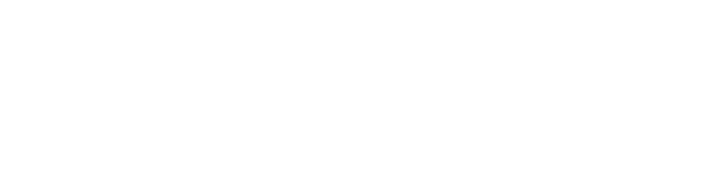
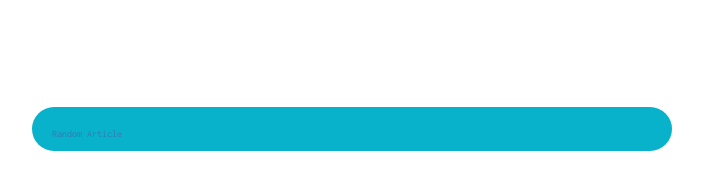
Before and after one commit to Pachj/wikipedia-viewer, a plain HTML site: page index.html in a window 1280 px wide. Shown: the whole page, without its empty margins (288-991 px from the left). Drawn offline with nearby package versions, Linux system fonts and the light colour scheme.

Commit message:
random article link added

```diff
--- a/css/style.css
+++ b/css/style.css
@@ -0,0 +1,13 @@
+body {
+    font-family: 'Inconsolata', monospace;
+    color: white;
+    font-size: 10px;
+}
+
+#action-box {
+    background-color: #09b2cb;
+    border-radius: 30px;
+    padding: 2em;
+    padding-bottom: 1em;
+    margin-top: 8.33333333%;
+}
--- a/index.html
+++ b/index.html
@@ -11,6 +11,16 @@
     <script src="js/main.js"></script>
 </head>
 <body>
-
+<div class="container-fluid">
+    <div class="row">
+        <div class="col-xs-10 col-xs-offset-1 col-sm-8 col-sm-offset-2 col-md-6 col-md-offset-3" id="action-box">
+            <div class="row">
+                <div class="col-xs-12">
+                    <a href="https://en.wikipedia.org/wiki/Special:Random" target="_blank">Random Article</a>
+                </div>
+            </div>
+        </div>
+    </div>
+</div>
 </body>
 </html>
--- a/js/main.js
+++ b/js/main.js
@@ -1,3 +1,10 @@
 /**
  * Created by Henry on 18.02.17.
  */
+
+
+
+
+$(document).ready(function () {
+
+});
```
